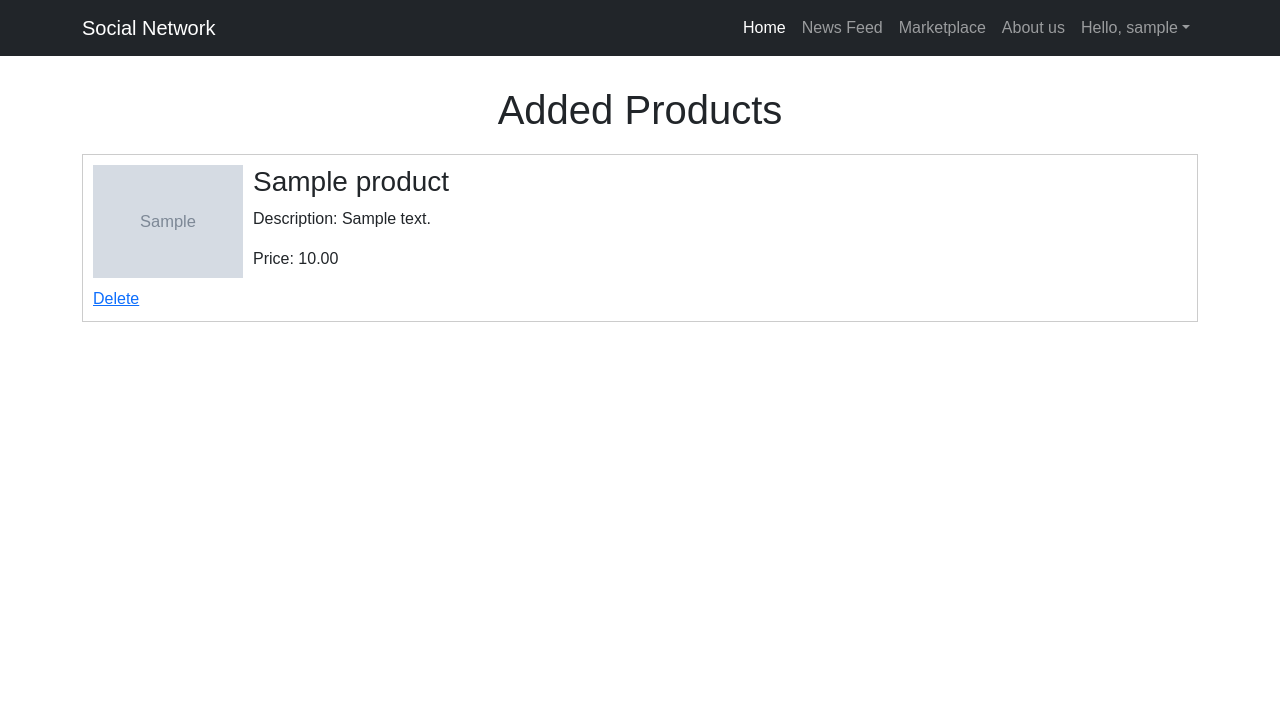
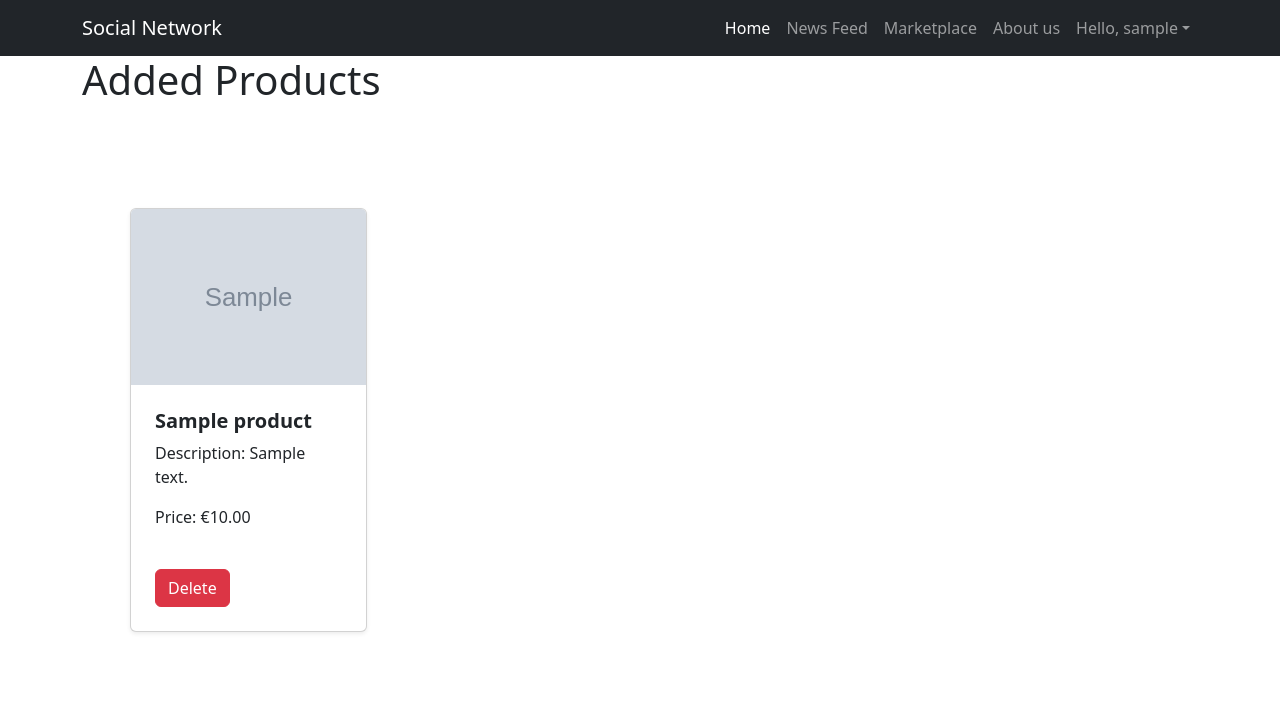
Before and after one commit to mkskh/social_network, a Django app: page /marketplace/added_products/ in a window 1280 px wide. Shown: the top 727 px of the page. Run offline with Django 5.2, Linux system fonts and the light colour scheme; a user stored in the database is signed in; tables that the repository leaves empty hold one stand-in row (values such as "Sample post"); grey boxes marked "Sample" are stand-in pictures; some libraries are stand-ins or nearby versions.

Commit message:
marketplace with added product page

```diff
--- a/templates/marketplace/add_product.html
+++ b/templates/marketplace/add_product.html
@@ -12,10 +12,7 @@
                         {% csrf_token %}
                         <!-- Form Fields -->
                         <!-- Name -->
-                        <div class="mb-3">
-                            <label for="name" class="form-label">Seller Name</label>
-                            <input type="text" name="name" id="name" class="form-control" value="{{ request.user.username }}" readonly>
-                        </div>
+
                         <div class="mb-3">
                             <label for="product name" class="form-label">Product Name</label>
                             {{ form.name }}
--- a/templates/marketplace/added_products.html
+++ b/templates/marketplace/added_products.html
@@ -1,62 +1,43 @@
 {% extends "base.html" %}
 {% block content %}
-<body>
-
-    <style>
-        /* Basic styling for the added product list */
-        body {
-            font-family: Arial, sans-serif;
-        }
-        .header-title {
-            text-align: center;
-            margin-top: 30px; /* Adjust the value to increase or decrease the gap */
-            margin-bottom: 20px;
-        }
-
-        h1 {
-            text-align: center;
-            margin-bottom: 20px;
-        }
-        .product-list {
-            list-style-type: none;
-            padding: 0;
-        }
-        .product-item {
-            border: 1px solid #ccc;
-            margin-bottom: 10px;
-            padding: 10px;
-            overflow: hidden; /* Ensure proper alignment of image and text */
-        }
-        .product-image {
-            float: left;
-            margin-right: 10px;
-            max-width: 150px; /* Adjust image width as needed */
-            max-height: 150px; /* Adjust image height as needed */
-        }
-    </style>
 <div class="container">
     <h1 class="header-title">Added Products</h1>
-        <ul class="product-list">
+    <section class="py-5">
+        <div class="container px-4 px-lg-5 mt-5">
+            <div class="row row-cols-1 row-cols-md-2 row-cols-lg-3 row-cols-xl-4">
                 {% for product in added_products %}
-            <li class="product-item">
+                <div class="col mb-5">
+                    <div class="card h-100 shadow-sm">
                         <a href="{% url 'marketplace:product' product.pk %}">
-                    <img src="{{ product.image.url }}" alt="{{ product.name }}" class="product-image">
+                            <img class="card-img-top" src="{{ product.image.url }}" alt="{{ product.name }}" />
+                        </a>
+                        <div class="card-body p-4">
+                            <!-- Product name-->
+                            <a href="{% url 'marketplace:product' product.pk %}" class="text-decoration-none text-dark">
+                                <h5 class="card-title fw-bolder">{{ product.name }}</h5>
                             </a>
                             <div>
-                    <h3>{{ product.name }}</h3>
                                 <p>Description: {{ product.description }}</p>
-                    <p>Price: {{ product.price }}</p>
+                                <p>Price: €{{ product.price }}</p>
                                 <!-- Add additional product details here as needed -->
                             </div>
-                <div>
-                    <a href="{% url 'marketplace:delete_product' product.pk %}">Delete</a>
                         </div>
-            </li>
+                        <div class="card-footer p-4 pt-0 border-top-0 bg-transparent">
+                            <a href="{% url 'marketplace:delete_product' product.pk %}" class="btn btn-danger">Delete</a>
+                        </div>
+                    </div>
+                </div>
                 {% empty %}
-            <li>No product added yet.</li>
+                <div class="col mb-5">
+                    <div class="card h-100 shadow-sm">
+                        <div class="card-body p-4">
+                            <p>No product added yet.</p>
+                        </div>
+                    </div>
+                </div>
                 {% endfor %}
-        </ul>
             </div>
-</body>
-</html>
+        </div>
+    </section>
+</div>
 {% endblock %}
--- a/templates/marketplace/product.html
+++ b/templates/marketplace/product.html
@@ -16,7 +16,7 @@
                     <div class="text-center">
                         <h5 class="card-title">{{ product.name }}</h5>
                         <p class="card-text">{{ product.description }}</p>
-                        <p class="card-text">Seller: <a href="{% url 'user:my_user_profile' user.id %}">{{ product.seller }}</a></p>
+                        <p class="card-text">Seller: <a href="{% url 'user:my_user_profile' user.id %}"  style="text-decoration: none; color: inherit;">{{ product.seller.first_name }} {{ product.seller.last_name }}</a></p>
                         {% if product.is_sale %}
                             <span class="text-muted"><strike>€{{ product.price }}</strike></span>
                             <span class="text-danger ms-2">€{{ product.sale_price }}</span>
```
Also changed, not shown: templates/marketplace/marketplace.html (+2 -15 lines), static/css/styles.css. Lines whose indentation alone changed are shown as unchanged.
